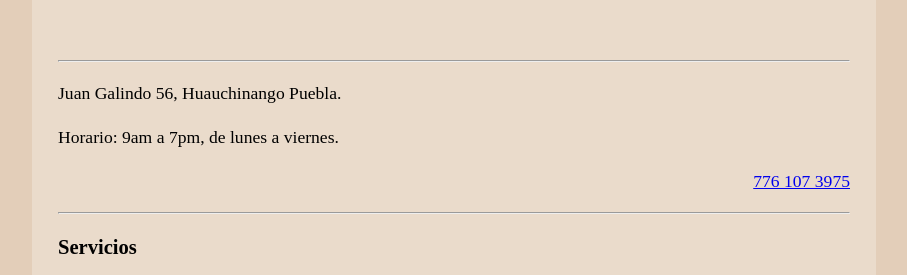
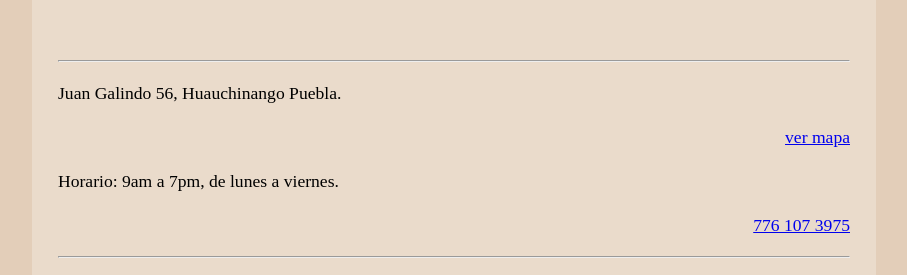
Before and after one commit to AlbertoVargasMoreno/lucy, a plain HTML site: page index.html in a window 1280 px wide. Shown: the part 460-735 px from the top of the page, without its empty margins (186-1093 px from the left). Drawn offline with Linux system fonts and the light colour scheme; a web font is replaced by a local one.

Commit message:
:constuction: map link added

```diff
--- a/index.html
+++ b/index.html
@@ -73,6 +73,11 @@
     <p>
         Juan Galindo 56, Huauchinango Puebla.
     </p>
+    <p style="text-align: right">
+        <a href="https://www.google.com/maps/place/Juan+Galindo+56,+Santa+Dora,+73172+Huauchinango,+Pue./@20.1774456,-98.0459907,20z/data=!4m5!3m4!1s0x85d08989ef4d7443:0xc0873fee393403ce!8m2!3d20.1775816!4d-98.0457895" target="_blank">
+            ver mapa
+        </a>
+    </p>
     <p>
         Horario: 9am a 7pm, de lunes a viernes.
     </p>
```
